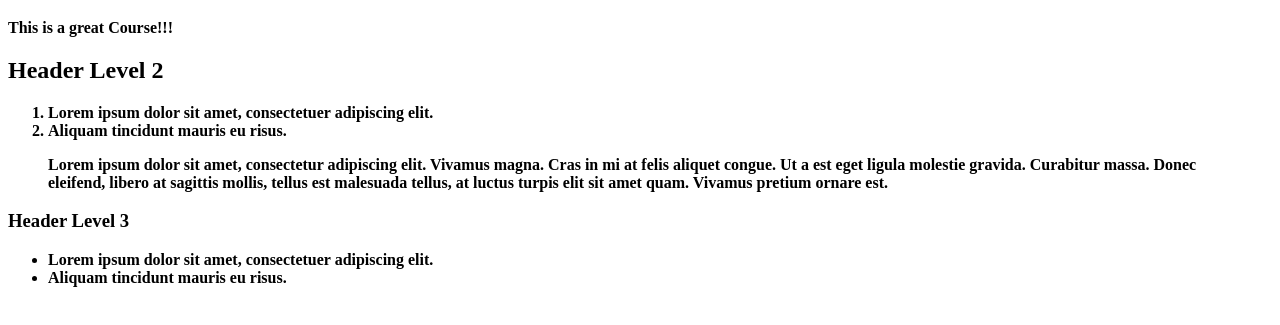
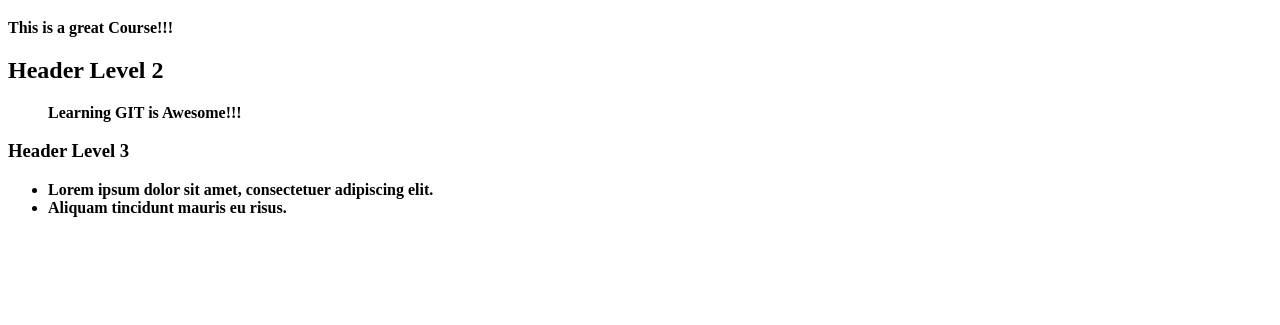
Before and after one commit to JessiR/courseraTest, a plain HTML site: page site/index.html in a window 1280 px wide. Shown: the part 61-386 px from the top of the page. Drawn offline with Linux system fonts and the light colour scheme.

Commit message:
small addition tour page content.

```diff
--- a/site/index.html
+++ b/site/index.html
@@ -10,12 +10,9 @@
 
 <h2>Header Level 2</h2>
 
-<ol>
-   <li>Lorem ipsum dolor sit amet, consectetuer adipiscing elit.</li>
-   <li>Aliquam tincidunt mauris eu risus.</li>
-</ol>
 
-<blockquote><p>Lorem ipsum dolor sit amet, consectetur adipiscing elit. Vivamus magna. Cras in mi at felis aliquet congue. Ut a est eget ligula molestie gravida. Curabitur massa. Donec eleifend, libero at sagittis mollis, tellus est malesuada tellus, at luctus turpis elit sit amet quam. Vivamus pretium ornare est.</p></blockquote>
+
+<blockquote>Learning GIT is Awesome!!!</blockquote>
 
 <h3>Header Level 3</h3>
 
```
